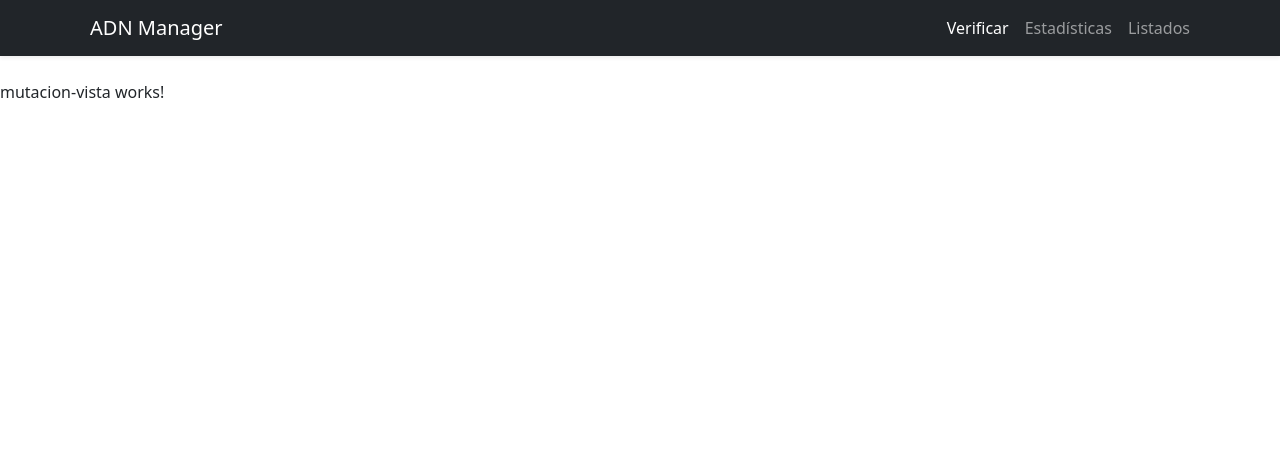
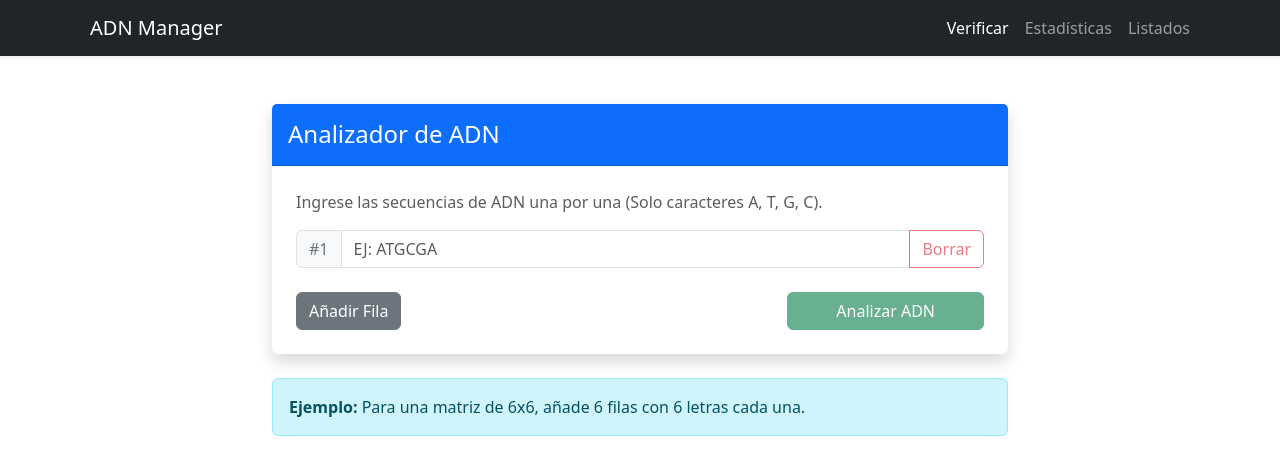
Before and after one commit to Marcos-Ruiz1/Adn-Frontend, an Angular app: page /mutacion in a window 1280 px wide. Shown: the top 474 px of the page. Built offline with nearby package versions, Linux system fonts and the light colour scheme.

Commit message:
feat(mutacionFuncionalidad): se implemento la funcionalidad completa de verificar mutación en secuencia del ADN, tanto html y lógica TS

```diff
--- a/src/app/vistas/mutacion-vista/mutacion-vista.html
+++ b/src/app/vistas/mutacion-vista/mutacion-vista.html
@@ -1 +1,59 @@
-<p>mutacion-vista works!</p>
+<div class="container mt-5">
+  <div class="row justify-content-center">
+    <div class="col-md-8">
+      <div class="card shadow border-0">
+        <div class="card-header bg-primary text-white p-3">
+          <h4 class="mb-0"><i class="bi bi-dna"></i> Analizador de ADN</h4>
+        </div>
+
+        <div class="card-body p-4">
+          <p class="text-muted">Ingrese las secuencias de ADN una por una (Solo caracteres A, T, G, C).</p>
+
+          <form [formGroup]="dnaForm" (ngSubmit)="enviar()">
+
+            <div formArrayName="secuencias">
+              @for (control of secuencias.controls; track $index) {
+                <div class="input-group mb-2">
+                  <span class="input-group-text bg-light text-secondary">#{{ $index + 1 }}</span>
+                  <input
+                    type="text"
+                    [formControlName]="$index"
+                    class="form-control"
+                    placeholder="Ej: ATGCGA"
+                    style="text-transform: uppercase;">
+
+                  <button
+                    type="button"
+                    class="btn btn-outline-danger"
+                    (click)="eliminarFila($index)"
+                    [disabled]="secuencias.length === 1">
+                    <i class="bi bi-trash"></i> Borrar
+                  </button>
+                </div>
+                @if (control.invalid && control.touched) {
+                  <small class="text-danger d-block mb-2">Secuencia inválida. Use solo A, T, G, C.</small>
+                }
+              }
+            </div>
+
+            <div class="d-flex justify-content-between mt-4">
+              <button type="button" class="btn btn-secondary" (click)="agregarFila()">
+                <i class="bi bi-plus-lg"></i> Añadir Fila
+              </button>
+
+              <button type="submit" class="btn btn-success px-5" [disabled]="dnaForm.invalid">
+                Analizar ADN
+              </button>
+            </div>
+
+          </form>
+        </div>
+      </div>
+
+
+      <div class="alert alert-info mt-4">
+        <strong>Ejemplo:</strong> Para una matriz de 6x6, añade 6 filas con 6 letras cada una.
+      </div>
+    </div>
+  </div>
+</div>
--- a/src/app/vistas/mutacion-vista/mutacion-vista.ts
+++ b/src/app/vistas/mutacion-vista/mutacion-vista.ts
@@ -1,11 +1,69 @@
-import { Component } from '@angular/core';
+import { Component, inject } from '@angular/core';
+import { CommonModule } from '@angular/common';
+import { ReactiveFormsModule, FormBuilder, FormArray, Validators } from '@angular/forms';
+import { AdnServicio } from '@core/servicios/AdnServicio';
 
 @Component({
   selector: 'app-mutacion-vista',
-  imports: [],
+  standalone: true,
+  imports: [CommonModule, ReactiveFormsModule],
   templateUrl: './mutacion-vista.html',
-  styleUrl: './mutacion-vista.css',
+  styleUrl: './mutacion-vista.css'
 })
 export class MutacionVista {
+  private fb = inject(FormBuilder);
+  private adnServicio = inject(AdnServicio);
+
+
+  dnaForm = this.fb.group({
+    secuencias: this.fb.array([
+      this.fb.control('', [Validators.required, Validators.pattern(/^[ATGC]+$/i)])
+    ])
+  });
+
+
+  get secuencias() {
+    return this.dnaForm.get('secuencias') as FormArray;
+  }
+
+
+  agregarFila() {
+    this.secuencias.push(this.fb.control('', [Validators.required, Validators.pattern(/^[ATGC]+$/i)]));
+  }
+
+
+  eliminarFila(index: number) {
+    if (this.secuencias.length > 1) {
+      this.secuencias.removeAt(index);
+    }
+  }
+
+  enviar() {
+    if (this.dnaForm.valid) {
+      const dnaArray: string[] = this.dnaForm.value.secuencias as string[];
+
+      this.adnServicio.verificarAdn(dnaArray).subscribe({
+        next: (res) => {
+          // NEXT handles 200 OK
+          alert('¡Hay mutación!');
+          this.reestablecerFormulario();
+        },
+        error: (err) => {
+          // ERROR handles everything else
+          if (err.status === 403) {
+            alert('No hay mutación');
+            this.reestablecerFormulario();
+          } else {
+            alert('Error técnico al procesar el ADN: ' + err.status);
+          }
+        }
+      });
+    }
+  }
+
+  reestablecerFormulario() {
+    this.secuencias.clear();
+    this.agregarFila();
+  }
 
 }
```
